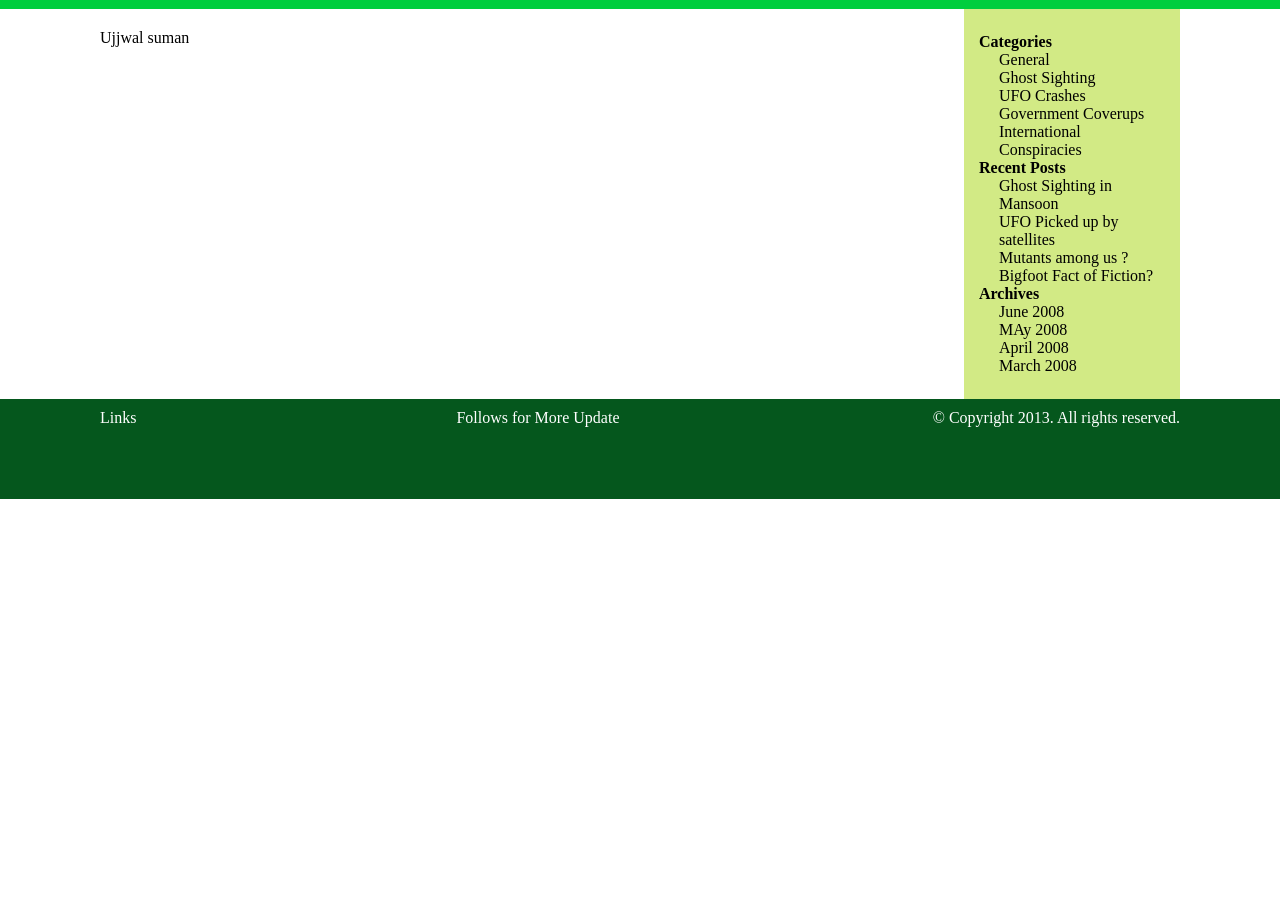
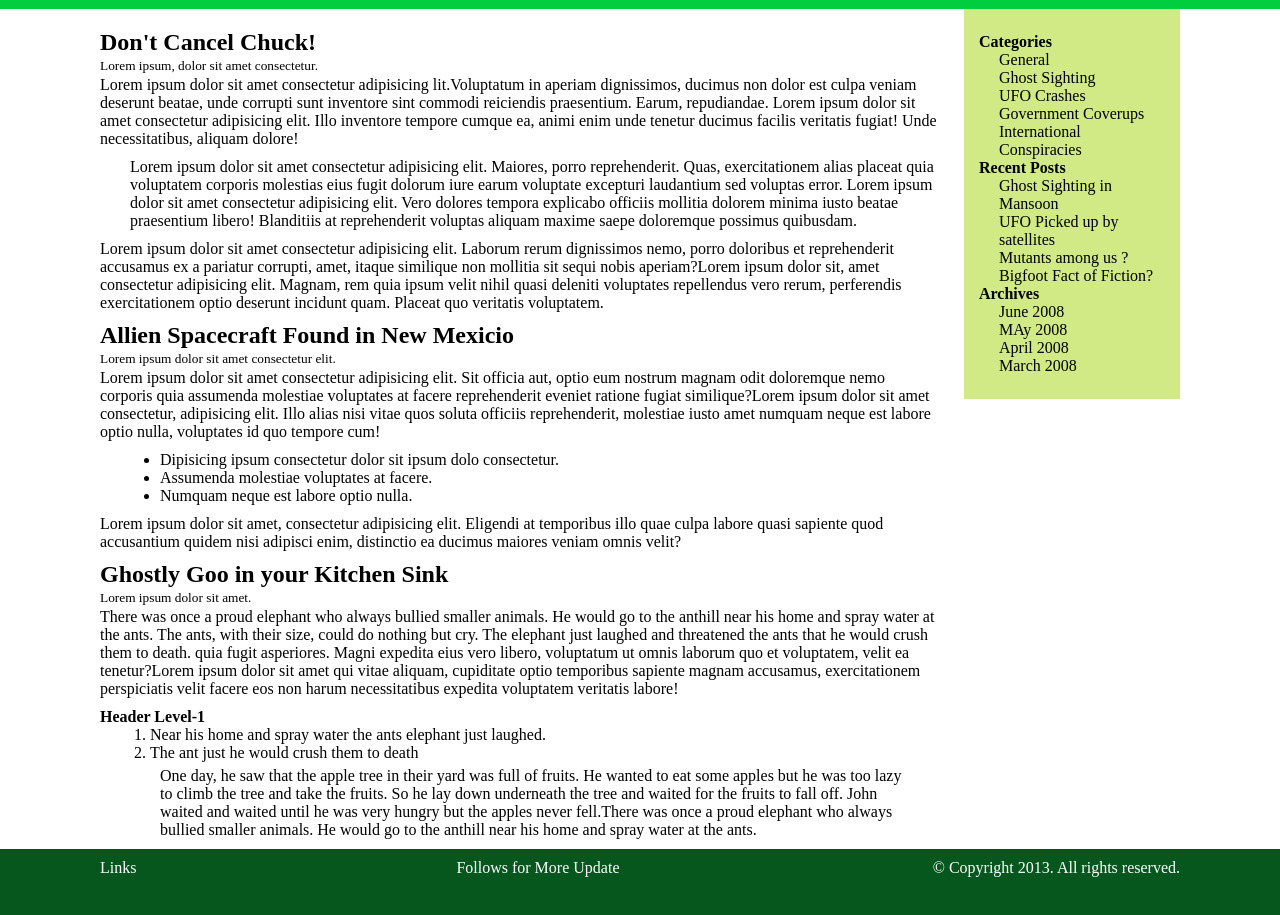
Before and after one commit to ujjwalsuman15/weblayout-2, a plain HTML site: page index.html in a window 1280 px wide. Shown: the part 171-1086 px from the top of the page. Before the commit the page ends 800 px from the top, so only its background shows below. Drawn offline with Linux system fonts and the light colour scheme.

Commit message:
correction of content

```diff
--- a/assest/css/style.css
+++ b/assest/css/style.css
@@ -90,6 +90,32 @@ section main {
     float: left;
 }
 
+section main p {
+    margin-top: 2px;
+    margin-right: 25px;
+    margin-bottom: 10px;
+}
+
+section main ul {
+    margin-left: 30px;
+    margin-bottom: 10px;
+    margin-right: 30px;
+}
+
+section main ul li {
+    margin-left: 30px;
+    margin-right: 30px;
+}
+
+section main ol li {
+    margin-left: 50px;
+    margin-right: 30px;
+}
+
+section main ul ul {
+    margin-top: 5px;
+}
+
 section aside {
     background: #d2ea85;
     width: 20%;
@@ -140,7 +166,7 @@ footer .copy {
 
 /* media queries start */
 @media screen and (max-width: 991px) {
-    .tophead{
+    .tophead {
         height: auto;
         padding: 10px;
     }
@@ -161,12 +187,17 @@ footer .copy {
 }
 
 @media screen and (max-width:767px) {
-    section main, section aside {
+
+    section main,
+    section aside {
         float: none;
         width: 100%;
         padding: 0px;
     }
-    footer .link, footer .follow, footer .copy{
+
+    footer .link,
+    footer .follow,
+    footer .copy {
         float: none;
         width: 100%;
         text-align: center;
--- a/index.html
+++ b/index.html
@@ -41,7 +41,73 @@
     <!-- NAVBAR SECTION END -->
     <!-- CONTENT SECTION START -->
     <section>
-        <main>Ujjwal suman</main>
+        <main>
+            <h1>Don't Cancel Chuck!</h1>
+            <small>Lorem ipsum, dolor sit amet consectetur.</small>
+            <p>Lorem ipsum dolor sit amet consectetur adipisicing lit.Voluptatum in aperiam dignissimos, ducimus non
+                dolor est culpa veniam deserunt beatae, unde corrupti sunt inventore sint commodi reiciendis
+                praesentium. Earum, repudiandae. Lorem ipsum dolor sit amet consectetur adipisicing elit. Illo inventore
+                tempore cumque ea, animi enim unde tenetur ducimus facilis veritatis fugiat! Unde necessitatibus,
+                aliquam dolore!
+            </p>
+            <ul>Lorem ipsum dolor sit amet consectetur adipisicing elit. Maiores, porro reprehenderit. Quas,
+                exercitationem alias placeat quia voluptatem corporis molestias eius fugit dolorum iure earum voluptate
+                excepturi laudantium sed voluptas error. Lorem ipsum dolor sit amet consectetur adipisicing elit. Vero
+                dolores tempora explicabo officiis mollitia dolorem minima iusto beatae praesentium libero! Blanditiis
+                at reprehenderit voluptas aliquam maxime saepe doloremque possimus quibusdam. </ul>
+            <p>
+                Lorem ipsum dolor sit amet consectetur adipisicing elit. Laborum rerum dignissimos nemo, porro doloribus
+                et reprehenderit accusamus ex a pariatur corrupti, amet, itaque similique non mollitia sit sequi nobis
+                aperiam?Lorem ipsum dolor sit, amet consectetur adipisicing elit. Magnam, rem quia ipsum velit nihil
+                quasi deleniti voluptates repellendus vero rerum, perferendis exercitationem optio deserunt incidunt
+                quam. Placeat quo veritatis voluptatem.
+            </p>
+            <h1>Allien Spacecraft Found in New Mexicio</h1>
+            <small>Lorem ipsum dolor sit amet consectetur elit.</small>
+            <p>
+                Lorem ipsum dolor sit amet consectetur adipisicing elit. Sit officia aut, optio eum nostrum magnam odit
+                doloremque nemo corporis quia assumenda molestiae voluptates at facere reprehenderit eveniet ratione
+                fugiat similique?Lorem ipsum dolor sit amet consectetur, adipisicing elit. Illo alias nisi vitae quos
+                soluta officiis reprehenderit, molestiae iusto amet numquam neque est labore optio nulla, voluptates id
+                quo tempore cum!
+            </p>
+            <ul>
+                <li>Dipisicing ipsum consectetur dolor sit ipsum dolo consectetur.</li>
+                <li>Assumenda molestiae voluptates at facere.</li>
+                <li>Numquam neque est labore optio nulla.</li>
+            </ul>
+            <p>
+                Lorem ipsum dolor sit amet, consectetur adipisicing elit. Eligendi at temporibus illo quae culpa labore
+                quasi sapiente quod accusantium quidem nisi adipisci enim, distinctio ea ducimus maiores veniam omnis
+                velit?
+            </p>
+            <h1>Ghostly Goo in your Kitchen Sink</h1>
+            <small>Lorem ipsum dolor sit amet.</small>
+            <p>
+                There was once a proud elephant who always bullied smaller animals. He would go to the anthill near his
+                home and spray water at the ants. The ants, with their size, could do nothing but cry. The elephant just
+                laughed and threatened the ants that he would crush them to death. quia fugit asperiores. Magni expedita
+                eius vero libero, voluptatum ut omnis laborum quo et voluptatem, velit ea tenetur?Lorem ipsum dolor sit
+                amet qui vitae aliquam, cupiditate optio temporibus sapiente magnam accusamus, exercitationem
+                perspiciatis velit facere eos non harum necessitatibus expedita voluptatem veritatis labore!
+            </p>
+            <h4>
+                Header Level-1
+            </h4>
+            <ol>
+                <li>Near his home and spray water the ants elephant just laughed.</li>
+                <li>The ant just he would crush them to death </li>
+            </ol>
+            <ul>
+                <ul>
+                    One day, he saw that the apple tree in their yard was full of fruits. He wanted to eat some apples
+                    but he was too lazy to climb the tree and take the fruits. So he lay down underneath the tree and
+                    waited for the fruits to fall off. John waited and waited until he was very hungry but the apples
+                    never fell.There was once a proud elephant who always bullied smaller animals. He would go to the
+                    anthill near his home and spray water at the ants.
+                </ul>
+            </ul>
+        </main>
         <aside>
             <ul>
                 <li>Categories
```
